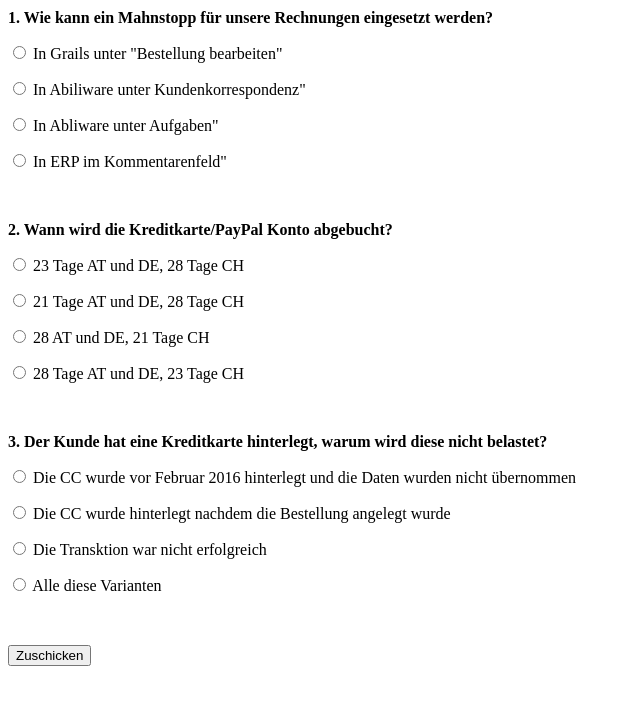
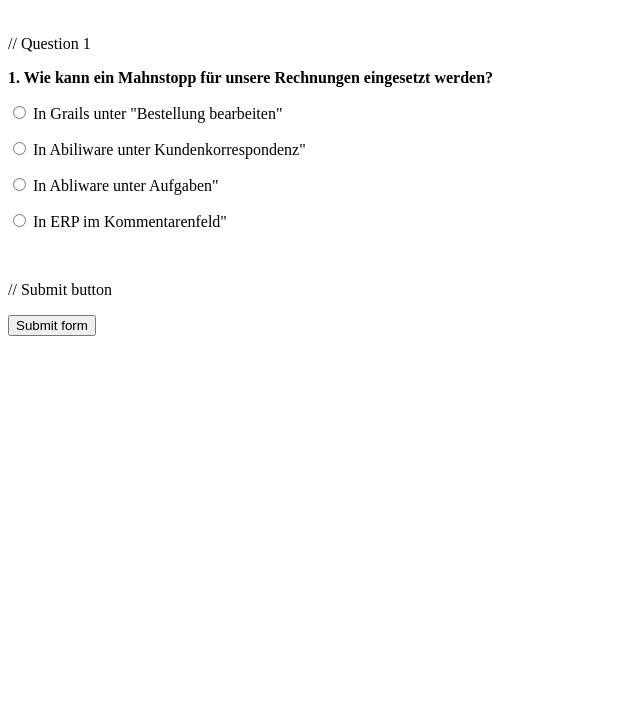
Before and after one commit to danielasofrone/geography_quiz, a plain HTML site: page index.html in a window 1280 px wide. Shown: the part 99-800 px from the top of the page, without its empty margins (0-640 px from the left). Drawn offline with Linux system fonts and the light colour scheme.

Commit message:
Delete first two questions, add form tags, add submit function, add new file javascript.js

```diff
--- a/index.html
+++ b/index.html
@@ -5,9 +5,15 @@
 <title>QuizDreamweaver2</title>
 </head>
 
+// Title
+
 <body>
 <p> <strong style="font-weight: 900; font-size: 36px; text-align: center;">CS Finance Quiz</strong></p>
 <p>&nbsp;</p>
+<form id="myForm" action="form_action.asp">
+
+// Question 1
+
 <p><strong>1. Wie kann ein Mahnstopp für unsere Rechnungen eingesetzt werden? </strong></p>
 <p>
   <input type="radio" name="radio" id="radio" value="radio">
@@ -26,45 +32,20 @@
   <label for="radio">In ERP im Kommentarenfeld" </label>
 </p>
 <p>&nbsp;</p>
-<p><strong>2. Wann wird die Kreditkarte/PayPal Konto abgebucht?</strong></p>
+
+// Submit button
+
 <p>
-  <input type="radio" name="radio2" id="radio2" value="radio2">
-  <label for="radio2">23 Tage AT und DE, 28 Tage CH </label>
+  <input type="submit" onclick="myFunction()" value="Submit form">
+  </form>
 </p>
-<p>
-  <input type="radio" name="radio2" id="radio2" value="radio2">
-  <label for="radio2">21 Tage AT und DE, 28 Tage CH </label>
-</p>
-<p>
-  <input type="radio" name="radio2" id="radio2" value="radio2">
-  <label for="radio2">28 AT und DE, 21 Tage CH </label>
-</p>
-<p>
-  <input type="radio" name="radio2" id="radio2" value="radio2">
-  <label for="radio2">28 Tage AT und DE, 23 Tage CH </label>
-</p>
-<p>&nbsp;</p>
-<p><strong>3. Der Kunde hat eine Kreditkarte hinterlegt, warum wird diese nicht belastet?</strong></p>
-<p>
-  <input type="radio" name="radio3" id="radio3" value="radio3">
-  <label for="radio3">Die CC wurde vor Februar 2016 hinterlegt und die Daten wurden nicht übernommen </label>
-</p>
-<p>
-  <input type="radio" name="radio3" id="radio3" value="radio3">
-  <label for="radio3">Die CC wurde hinterlegt nachdem die Bestellung angelegt wurde </label>
-</p>
-<p>
-  <input type="radio" name="radio3" id="radio3" value="radio3">
-  <label for="radio3">Die Transktion war nicht erfolgreich </label>
-</p>
-<p>
-  <input type="radio" name="radio3" id="radio3" value="radio3">
-  <label for="radio3">Alle diese Varianten </label>
-</p>
-<p>&nbsp;</p>
-<p>
-  <input type="submit" name="submit" id="submit" value="Zuschicken">
-</p>
-  </p>
+
+<script>
+function myFunction() {
+    document.getElementById("myForm").submit();
+}
+</script>
+
+  <script src="index.html"></script>
 </body>
 </html>
```
Also changed, not shown: javascript.js (added).
